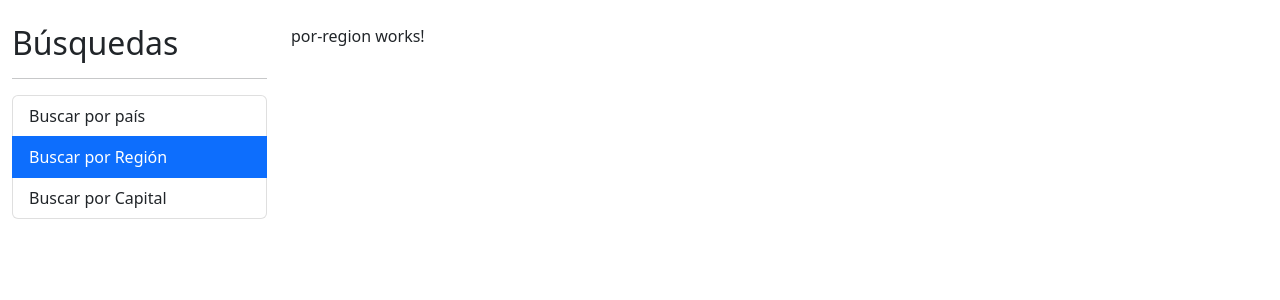
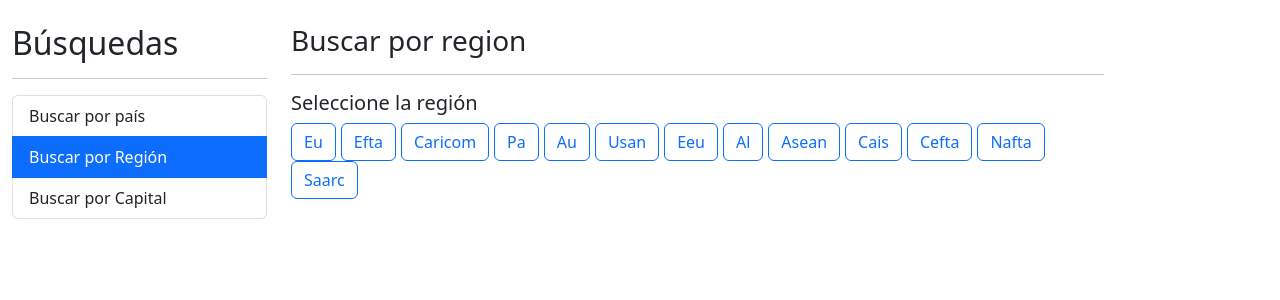
Before and after one commit to juan-C96/Paises-app-angular, an Angular app: page /region in a window 1280 px wide. Shown: the top 300 px of the page. Built offline with nearby package versions, Linux system fonts and the light colour scheme.

Commit message:
terminada

```diff
--- a/src/app/pais/components/pais-tabla/pais-tabla.component.html
+++ b/src/app/pais/components/pais-tabla/pais-tabla.component.html
@@ -9,7 +9,8 @@
         </tr>
     </thead>
     <tbody>
-        <tr *ngFor="let pais of paises, let i = index">
+        <tr *ngFor="let pais of paises, let i = index"
+            class="animate__animated animate__fadeIn animate__faster">
             <td>{{ i + 1 }}</td>
             <td>
                 <img class="small-flag" [src]="pais.flags.png">
--- a/src/app/pais/components/pais-tabla/pais-tabla.component.ts
+++ b/src/app/pais/components/pais-tabla/pais-tabla.component.ts
@@ -1,4 +1,4 @@
-import { Component, Input, OnInit } from '@angular/core';
+import { Component, Input } from '@angular/core';
 import { Country } from '../../interfaces/pais.interface';
 
 @Component({
--- a/src/app/pais/pages/por-capital/por-capital.component.html
+++ b/src/app/pais/pages/por-capital/por-capital.component.html
@@ -1,3 +1,4 @@
+<div class="animate__animated animate__fadeIn animate__faster">
     <h2>Por Capital</h2>
     <hr>
     <div class="row">
@@ -10,6 +11,7 @@
         </div>
     </div>
     <hr>
+</div>
 <div *ngIf="hayError" class="alert alert-danger">
     No se encontró nada con el nombre {{ termino }}
 </div>
--- a/src/app/pais/pages/por-pais/por-pais.component.html
+++ b/src/app/pais/pages/por-pais/por-pais.component.html
@@ -1,3 +1,4 @@
+<div class="animate__animated animate__fadeIn animate__faster">
     <h2>Por país</h2>
     <hr>
     <div class="row">
@@ -9,10 +10,29 @@
                     ></app-pais-input>
         </div>
     </div>
+
+    <ul *ngIf="mostrarSugerencia"
+        class="list-group">
+        <li *ngFor="let pais of paisesSugeridos" class="list-group-item">
+            <a class="nav-link" [routerLink]="['/pais', pais.altSpellings[0]]">
+            {{ pais.name.official }}
+        </a>
+        </li>
+        <li *ngIf="termino" class="list-group-item"
+        (click)="buscarSugerido(termino)">
+            <a class="nav-link">
+            Buscar "{{ termino }}"
+        </a>
+        </li>
+    </ul>
+
+
     <hr>
-<div *ngIf="hayError" class="alert alert-danger">
+    <div *ngIf="hayError" class="alert alert-danger list-group-item-action">
         No se encontró nada con el nombre {{ termino }}
     </div>
+</div>
+
 <div *ngIf="paises.length > 0" class="row">
     <div class="col">
         <app-pais-tabla [paises]="paises" ></app-pais-tabla>
--- a/src/app/pais/pages/por-pais/por-pais.component.ts
+++ b/src/app/pais/pages/por-pais/por-pais.component.ts
@@ -4,22 +4,31 @@
 
 @Component({
   selector: 'app-por-pais',
-  templateUrl: './por-pais.component.html'
+  templateUrl: './por-pais.component.html',
+  styles: [
+    `li {
+      cursor: pointer;
+    }
+    `
+  ]
 })
 export class PorPaisComponent {
 
   termino: string = '';
   hayError: boolean = false;
   paises: Country[] = [];
+  paisesSugeridos: Country[] = [];
+  mostrarSugerencia: boolean = true;
 
   constructor(private paisService: PaisService) { }
 
   buscar( termino: string ) {
+
+    this.mostrarSugerencia = false;
     this.hayError = false;
     this.termino = termino;
     this.paisService.buscarPais(this.termino)
       .subscribe((paises) => {
-        console.log(paises);
         this.paises = paises;
       }, (err) => {
         this.hayError = true;
@@ -29,7 +38,16 @@
 
   sugerencias( termino:string ){
     this.hayError = false;
+    this.termino = termino;
+    this.mostrarSugerencia = true;
+
+    this.paisService.buscarPais( termino )
+      .subscribe( paises => this.paisesSugeridos = paises.splice(0,5),
+      (err) => this.paisesSugeridos = [] )
   }
 
+  buscarSugerido( termino:string ){
+    this.buscar( termino );
+  }
 
 }
--- a/src/app/pais/pages/por-region/por-region.component.html
+++ b/src/app/pais/pages/por-region/por-region.component.html
@@ -1 +1,30 @@
-<p>por-region works!</p>
+<div class="animate__animated animate__fadeIn animate__faster">
+    <h3>Buscar por region <small>{{ regionActiva | titlecase }}</small></h3>
+    <hr>
+
+    <h5>Seleccione la región</h5>
+
+    <div class="row">
+        <div class="col">
+            <!-- [class.btn-primary] = "region === regionActiva"
+            [ngClass]="{
+                'btn-primary': region === regionActiva,
+                'btn-outline-primary': region !== regionActiva
+            }" -->
+            <button
+                *ngFor="let region of regiones"
+                [class]="(region === regionActiva) ? 'btn btn-primary' : 'btn btn-outline-primary'"
+                (click)="activarRegion(region)">
+                {{ region | titlecase}}
+            </button>
+        </div>
+</div>
+
+
+    <div *ngIf="paises.length > 0" class="row">
+        <div class="col">
+            <app-pais-tabla [paises]="paises" ></app-pais-tabla>
+        </div>
+    </div>
+
+</div>
--- a/src/app/pais/pages/por-region/por-region.component.ts
+++ b/src/app/pais/pages/por-region/por-region.component.ts
@@ -1,14 +1,44 @@
-import { Component, OnInit } from '@angular/core';
+import { Component } from '@angular/core';
+import { Country } from '../../interfaces/pais.interface';
+import { PaisService } from '../../services/pais.service';
 
 @Component({
   selector: 'app-por-region',
-  templateUrl: './por-region.component.html'
+  templateUrl: './por-region.component.html',
+  styles: [`
+    button {
+      margin-right: 5px;
+    }
+  `]
 })
-export class PorRegionComponent implements OnInit {
+export class PorRegionComponent {
 
-  constructor() { }
+  regiones: string[] = [
+    'EU',
+    'EFTA',
+    'CARICOM',
+    'PA',
+    'AU',
+    'USAN',
+    'EEU',
+    'AL',
+    'ASEAN',
+    'CAIS',
+    'CEFTA',
+    'NAFTA',
+    'SAARC'
+  ];
 
-  ngOnInit(): void {
+  regionActiva: string = '';
+  paises: Country[] = [];
+
+  constructor(private paisService: PaisService) { }
+
+  activarRegion(region: string) {
+    if (region === this.regionActiva) { return }
+    this.regionActiva = region;
+
+    this.paisService.getPaisPorRegion(region)
+      .subscribe(paises => this.paises = paises);
   }
-
 }
--- a/src/app/pais/pages/ver-pais/ver-pais.component.html
+++ b/src/app/pais/pages/ver-pais/ver-pais.component.html
@@ -1 +1,45 @@
-<p>ver-pais works!</p>
+<div *ngIf="!pais; else divPais" class="alert alert-info">
+    Espere por favor...
+</div>
+
+<div class="animate__animated animate__fadeIn animate__faster">
+    <ng-template #divPais>
+        <div class="row">
+            <div class="col-12">
+                <h1>País: <small>{{ pais.name.official }}</small></h1>
+            </div>
+
+          <div class="col-4">
+                <h3>Bandera</h3>
+                <img [src]="pais.flags.png" class="img-thumbnail"/>
+            </div>
+
+            <div class="col">
+                <h3>Información</h3>
+                <ul class="list-group">
+                    <li class="list-group-item">
+                        <strong>Población</strong>{{ pais.population | number }}
+                    </li>
+                    <li class="list-group-item">
+                        <strong>Área</strong> {{ pais.area }}
+                    </li>
+                    <li class="list-group-item">
+                        <strong>Código numérico</strong> {{ pais.ccn3 }}
+                    </li>
+                    <li class="list-group-item">
+                        <strong>Región</strong> {{ pais.region }}
+                    </li>
+                    <li class="list-group-item">
+                        <strong>Código alpha3</strong> {{ pais.altSpellings[0] }}
+                    </li>
+                </ul>
+            </div>
+        </div>
+
+        <pre class="mt-5">
+            {{ pais | json }}
+        </pre>
+
+
+</ng-template>
+</div>
--- a/src/app/pais/pages/ver-pais/ver-pais.component.ts
+++ b/src/app/pais/pages/ver-pais/ver-pais.component.ts
@@ -1,7 +1,9 @@
 import { Component, OnInit } from '@angular/core';
 import { ActivatedRoute } from '@angular/router';
-import { switchMap } from 'rxjs';
+import { switchMap, tap } from 'rxjs/operators';
+
 import { PaisService } from '../../services/pais.service';
+import { Country } from '../../interfaces/pais.interface';
 
 @Component({
   selector: 'app-ver-pais',
@@ -9,15 +11,21 @@
 })
 export class VerPaisComponent implements OnInit {
 
-  constructor( private activatedRoute: ActivatedRoute, private paisService: PaisService ) { }
+  pais!: Country;
+
+  constructor(
+    private activatedRoute: ActivatedRoute,
+    private paisService: PaisService
+    ) { }
 
   ngOnInit(): void {
 
     this.activatedRoute.params
       .pipe(
-        switchMap(( { id } ) => this.paisService.getPaisPorId( id ))
+        switchMap( ({id}) => this.paisService.getPaisPorId( id ) ),
+        tap( console.log )
       )
-      .subscribe( resp => {})
+      .subscribe( pais => this.pais = pais[0]);
 
     /* this.activatedRoute.params
     .subscribe( ({ id }) => {
--- a/src/app/pais/services/pais.service.ts
+++ b/src/app/pais/services/pais.service.ts
@@ -1,7 +1,8 @@
-import { HttpClient } from '@angular/common/http';
+import { HttpClient, HttpParams } from '@angular/common/http';
 import { Injectable } from '@angular/core';
 import { Observable } from 'rxjs';
 import { Country } from '../interfaces/pais.interface';
+import { tap } from 'rxjs/operators';
 
 @Injectable({
   providedIn: 'root'
@@ -9,6 +10,8 @@
 export class PaisService {
 
   private apiUrl: string = 'https://restcountries.com/v3.1';
+
+  private apiUrl_region: string = 'https://restcountries.com/v2';
 
   constructor( private http:HttpClient ) { }
 
@@ -32,4 +35,11 @@
 
     return this.http.get<Country>( url );
   }
+
+  getPaisPorRegion( region: string ): Observable<Country[]> {
+
+    const url = `${ this.apiUrl_region }/regionalbloc/${ region }`;
+
+    return this.http.get<Country[]>( url );
+  }
 }
--- a/src/index.html
+++ b/src/index.html
@@ -7,6 +7,10 @@
   <meta name="viewport" content="width=device-width, initial-scale=1">
   <link rel="icon" type="image/x-icon" href="favicon.ico">
 <link href="https://cdn.jsdelivr.net/npm/bootstrap@5.2.0/dist/css/bootstrap.min.css" rel="stylesheet" integrity="sha384-gH2yIJqKdNHPEq0n4Mqa/HGKIhSkIHeL5AyhkYV8i59U5AR6csBvApHHNl/vI1Bx" crossorigin="anonymous">
+<link
+    rel="stylesheet"
+    href="https://cdnjs.cloudflare.com/ajax/libs/animate.css/4.1.1/animate.min.css"
+  />
 </head>
 <body>
   <app-root></app-root>
```
Lines whose indentation alone changed are shown as unchanged.
